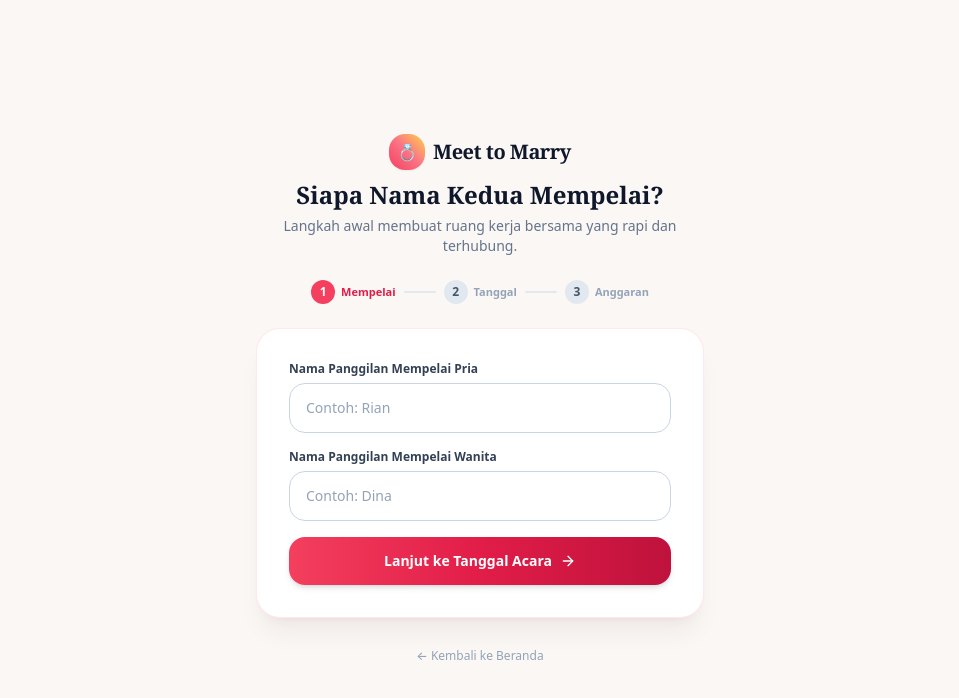
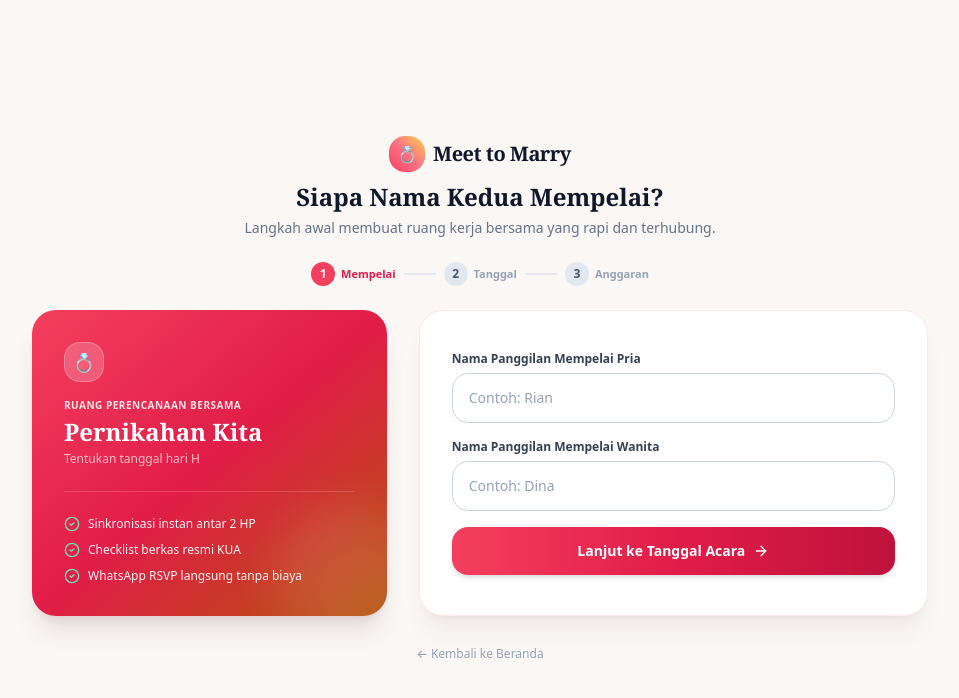
Before and after one commit to rohimgavino/Wedding-Planner, a Next.js app: page /onboarding in a window 1280 px wide. Shown: the top 698 px of the page, without its empty margins (160-1119 px from the left). Built offline with nearby package versions, Linux system fonts and the light colour scheme.

Commit message:
feat(responsive): adapt onboarding layout to spacious 2-column on desktop (max-w-4xl) and compact on mobile

```diff
--- a/src/app/onboarding/page.tsx
+++ b/src/app/onboarding/page.tsx
@@ -33,7 +33,7 @@ export default function OnboardingPage() {
 
   return (
     <div className="min-h-screen bg-[#FAF7F5] flex flex-col justify-center items-center px-4 sm:px-6 py-10 sm:py-14">
-      <div className="max-w-md w-full my-auto">
+      <div className="max-w-md lg:max-w-4xl w-full my-auto">
 
         {/* Brand Header */}
         <div className="text-center mb-6">
@@ -97,8 +97,65 @@ export default function OnboardingPage() {
           </div>
         </div>
 
-        {/* Main Card Form */}
-        <div className="bg-white rounded-3xl p-6 sm:p-8 border border-rose-100/80 shadow-xl shadow-rose-950/5">
+        {/* Main Content Layout: Single Column on Mobile, 2 Columns on Desktop */}
+        <div className="grid lg:grid-cols-12 gap-6 sm:gap-8 items-stretch">
+
+          {/* Left Panel: Desktop Romantic Showcase Card (Hidden on Mobile) */}
+          <div className="hidden lg:flex lg:col-span-5 flex-col justify-between p-8 rounded-3xl bg-gradient-to-br from-rose-500 via-rose-600 to-amber-700 text-white shadow-xl shadow-rose-950/10 relative overflow-hidden">
+            <div className="absolute -right-8 -bottom-8 w-36 h-36 rounded-full bg-white/10 blur-xl pointer-events-none" />
+
+            <div>
+              <div className="w-10 h-10 rounded-2xl bg-white/20 backdrop-blur-md flex items-center justify-center font-bold text-lg mb-4 border border-white/25 shadow-xs">
+                💍
+              </div>
+              <span className="text-[10px] uppercase tracking-wider text-rose-100 font-bold block mb-1">
+                Ruang Perencanaan Bersama
+              </span>
+              <h3 className="font-serif font-bold text-2xl leading-tight">
+                {groomName.trim() || brideName.trim()
+                  ? `${groomName.trim() || "Mempelai Pria"} & ${brideName.trim() || "Mempelai Wanita"}`
+                  : "Pernikahan Kita"}
+              </h3>
+              <p className="text-xs text-rose-100/80 mt-1">
+                {weddingDate ? formatDateID(weddingDate) : "Tentukan tanggal hari H"}
+              </p>
+
+              {/* Dynamic Live Badges on Desktop */}
+              <div className="mt-6 space-y-2.5">
+                {weddingDate && (
+                  <div className="p-3 bg-white/15 backdrop-blur-xs rounded-2xl border border-white/20 flex items-center gap-2.5 text-xs font-medium">
+                    <Calendar className="w-4 h-4 text-rose-200 shrink-0" />
+                    <span>{daysRemaining} Hari Menuju Hari H</span>
+                  </div>
+                )}
+                {targetBudget ? (
+                  <div className="p-3 bg-white/15 backdrop-blur-xs rounded-2xl border border-white/20 flex items-center gap-2.5 text-xs font-medium">
+                    <Wallet className="w-4 h-4 text-rose-200 shrink-0" />
+                    <span>Target Budget: {formatRupiah(Number(targetBudget) || 0)}</span>
+                  </div>
+                ) : null}
+              </div>
+            </div>
+
+            {/* Feature Perks */}
+            <div className="pt-6 border-t border-white/15 space-y-2.5 text-xs text-rose-50 font-medium">
+              <div className="flex items-center gap-2">
+                <CheckCircle2 className="w-4 h-4 text-emerald-300 shrink-0" />
+                <span>Sinkronisasi instan antar 2 HP</span>
+              </div>
+              <div className="flex items-center gap-2">
+                <CheckCircle2 className="w-4 h-4 text-emerald-300 shrink-0" />
+                <span>Checklist berkas resmi KUA</span>
+              </div>
+              <div className="flex items-center gap-2">
+                <CheckCircle2 className="w-4 h-4 text-emerald-300 shrink-0" />
+                <span>WhatsApp RSVP langsung tanpa biaya</span>
+              </div>
+            </div>
+          </div>
+
+          {/* Right Panel: Active Form Card */}
+          <div className="lg:col-span-7 bg-white rounded-3xl p-6 sm:p-8 border border-rose-100/80 shadow-xl shadow-rose-950/5 flex flex-col justify-center">
           <form onSubmit={step === 3 ? handleFinish : (e) => { e.preventDefault(); setStep((s) => (s + 1) as any); }}>
 
             {/* Step 1: Couple Names */}
@@ -258,6 +315,8 @@ export default function OnboardingPage() {
             )}
 
           </form>
+          </div>
+
         </div>
 
         {/* Back to Home Link */}
```
Also changed, not shown: graphify-out/GRAPH_REPORT.md (+1 -1 lines), graphify-out/cache/stat-index.json (+1 -1 lines), graphify-out/graph.html (+2 -2 lines), graphify-out/graph.json, graphify-out/manifest.json.
